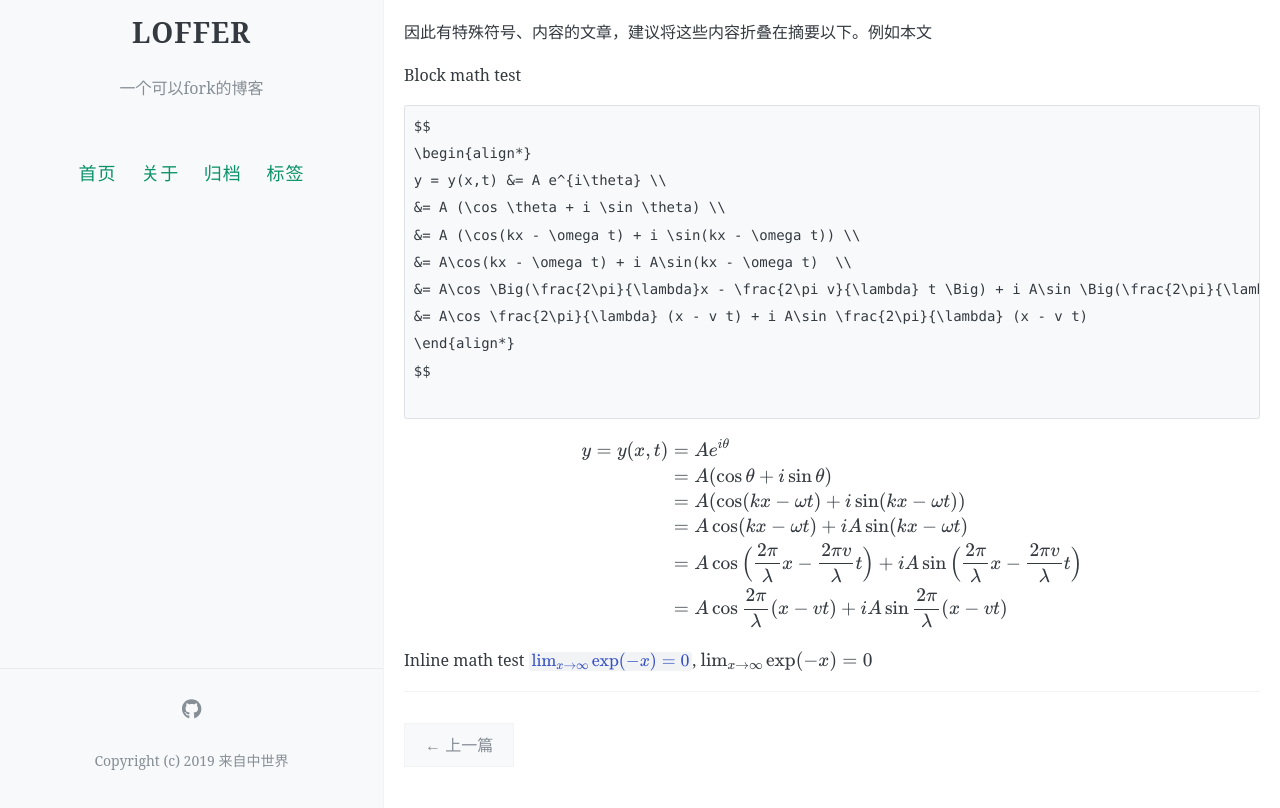
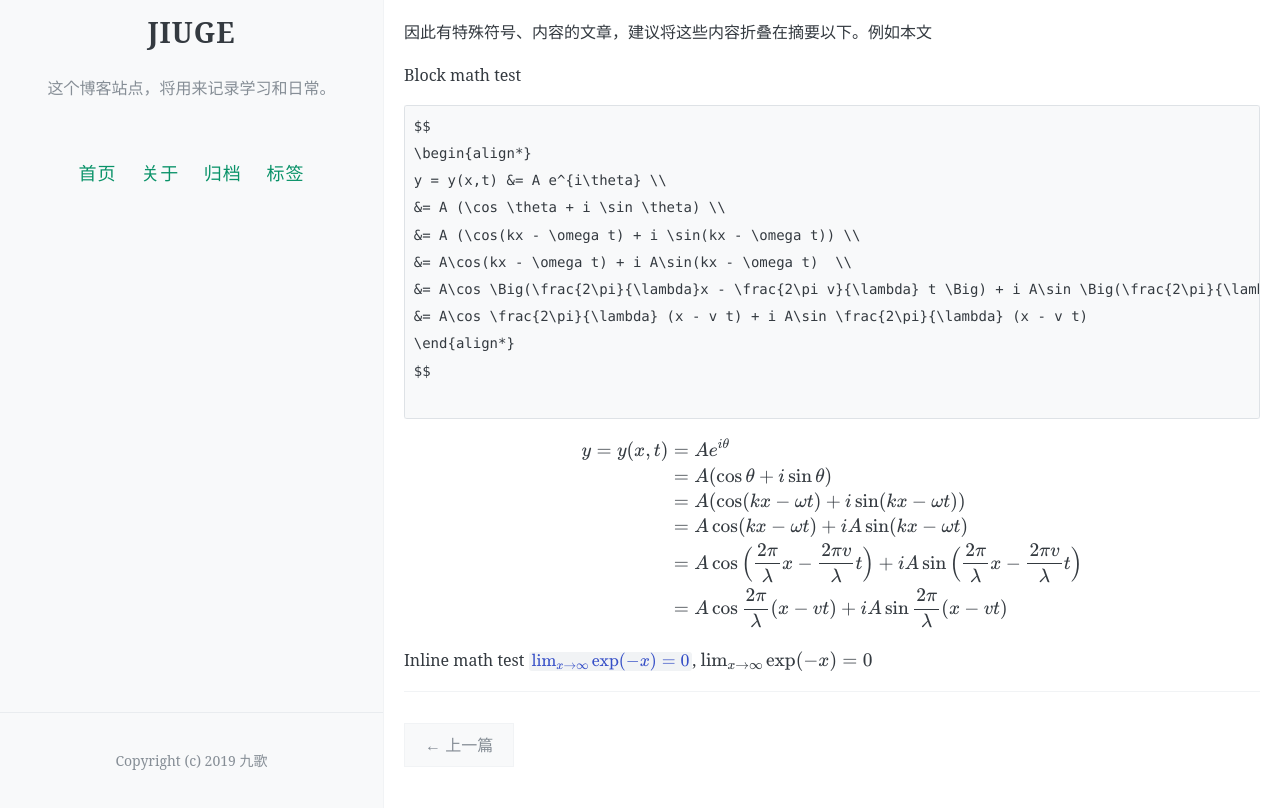
Before and after one commit to chgex/chgex.github.io, a Jekyll site: the page built from _posts/2019-07-24-math-test.md, in a window 1280 px wide and 1098 px high. Shown: the part 290-1098 px from the top of the window. Built offline with Jekyll 4.4.1, drawn with Linux system fonts in a browser that asks for light colours; formulas are drawn with MathJax 3; comment, search, counter and statistics services are not loaded.

Commit message:
Update _config.yml

```diff
--- a/_config.yml
+++ b/_config.yml
@@ -7,8 +7,8 @@
 # 井号后面的文字是说明文档，不会被程序读取。
 
 # 描述/签名
-name:  LOFFER
-description: 一个可以fork的博客
+name:  JIUGE
+description: 这个博客站点，将用来记录学习和日常。
 
 # 输入你的网站域名（如果你没有添加自己的域名，而是直接用GitHub pages分配的域名的话可以省略）
 # url:
@@ -24,7 +24,7 @@ description: 一个可以fork的博客
 #
 
 # 你的博客logo图片URL，建议尺寸不超过300px × 300px
-avatar: https://gitee.com/changyv/md-pic/raw/master/logo.png
+avatar: https://gitee.com/changyv/md-pic/raw/master/logo2.jpg
 
 
 # 你的favicon（出现在浏览器tab上）图片URL，建议使用较小(64px × 64px)的图片
@@ -43,51 +43,51 @@ navigation:
     url: /tags
 
 # 每页的文章数
-paginate: 8
+paginate: 5
 
 # 文章简介的区分标记
 excerpt_separator: <!-- more -->
 
 # 你的社交网络链接，它们会作为图标出现在你的网站页脚中，可选填写
-footer-links:
-  weibo:  #请输入你的微博个性域名 https://www.weibo.com/<thispart>
-  behance: # https://www.behance.net/<>
-  dribbble: # https://dribbble.com/<>
-  email: #youremailaddress@mail.com
-  facebook: #https://www.facebook.com/<>
-  flickr: #https://www.flickr.com/<>
-  github: FromEndWorld/loffer #https://github.com/<>
-  instagram: #https://instagram.com/<>
-  linkedin: #https://www.linkedin.com/in/<>
-  pinterest: #https://www.pinterest.com/<>
-  rss: #随便填点啥RSS就能用了
-  stackoverflow: # http://stackoverflow.com/<>
-  tumblr: # https://<username>.tumblr.com
-  twitter: # https://www.twitter.com/<your_twitter_username>
-  youtube: # channel/<your_long_string> or user/<user-name>
+# footer-links:
+#   weibo:  #请输入你的微博个性域名 https://www.weibo.com/<thispart>
+  # behance: # https://www.behance.net/<>
+  # dribbble: # https://dribbble.com/<>
+#   email: #youremailaddress@mail.com
+#   facebook: #https://www.facebook.com/<>
+#   flickr: #https://www.flickr.com/<>
+#   github: FromEndWorld/loffer #https://github.com/<>
+#   instagram: #https://instagram.com/<>
+#   linkedin: #https://www.linkedin.com/in/<>
+#   pinterest: #https://www.pinterest.com/<>
+#   rss: #随便填点啥RSS就能用了
+#   stackoverflow: # http://stackoverflow.com/<>
+#   tumblr: # https://<username>.tumblr.com
+#   twitter: # https://www.twitter.com/<your_twitter_username>
+#   youtube: # channel/<your_long_string> or user/<user-name>
 
 # 站点页脚的文字
-footer-text: Copyright (c) 2019 来自中世界
+footer-text: Copyright (c) 2019 九歌
 
 #
 # 评论，注意，请不要同时添加多种不同的评论区
 #
 
 # 输入Disqus shortname，即可添加评论区，请查阅文档，设置自己的disqus站点，不要继续使用我的站点loffer
-disqus: loffer #shortname
+# disqus: loffer #shortname
 
 # 输入Gitalk相关设定，即可添加评论区，具体请看教程
-gitalk:
-  clientID:
-  clientSecret:
-  repo:
-  owner:
+# gitalk:
+#   clientID:
+#   clientSecret:
+#   repo:
+#   owner:
 
 # 输入Google Analytics web tracking code
-google_analytics:
+# google_analytics:
 
-utteranc:
-  repo: # Your github repo path, also see: https://utteranc.es
+# utteranc:
+#   repo: # Your github repo path, also see: https://utteranc.es
 
 #
 # !! 以下所有设置都不需要更改 !!
```
